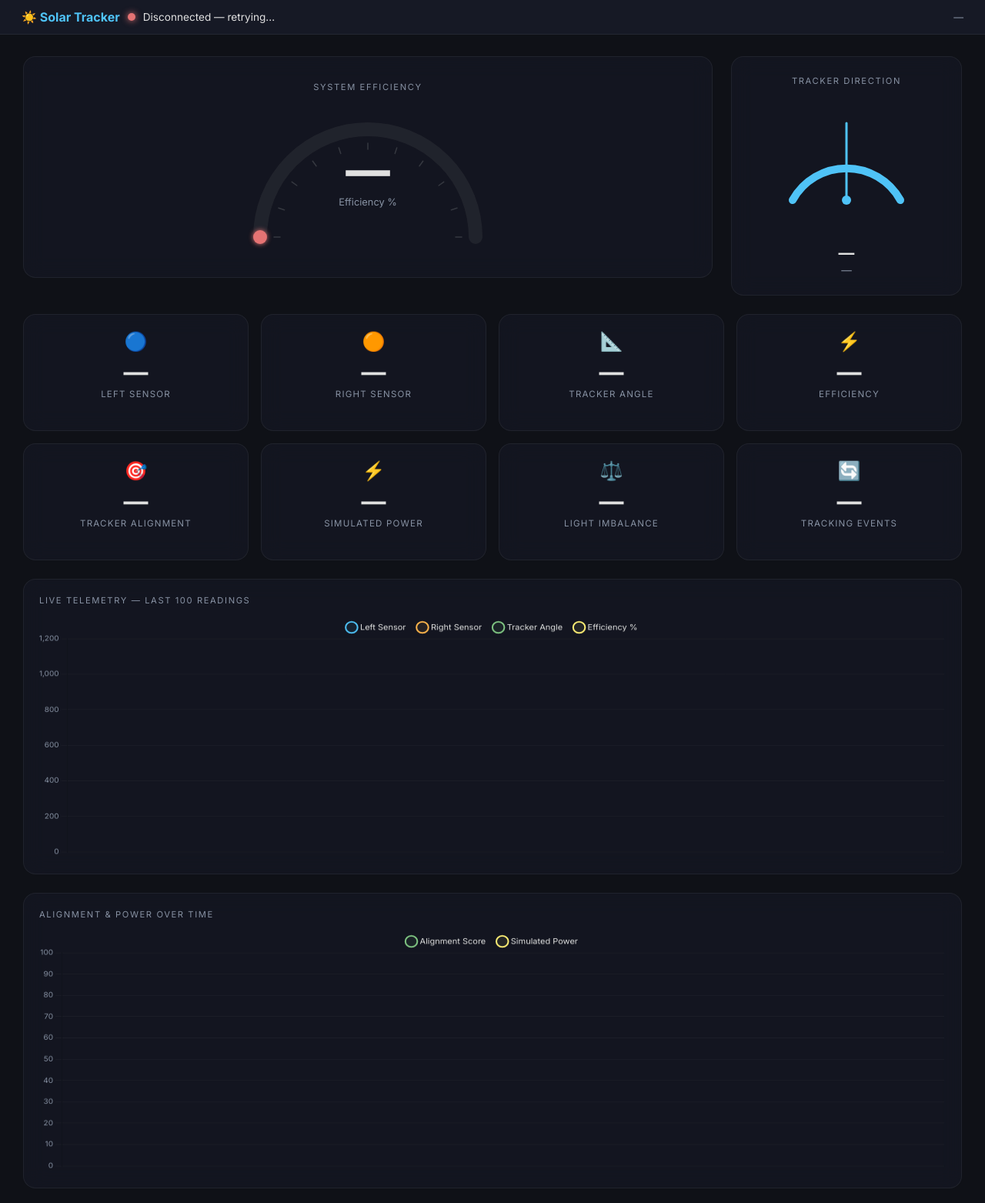
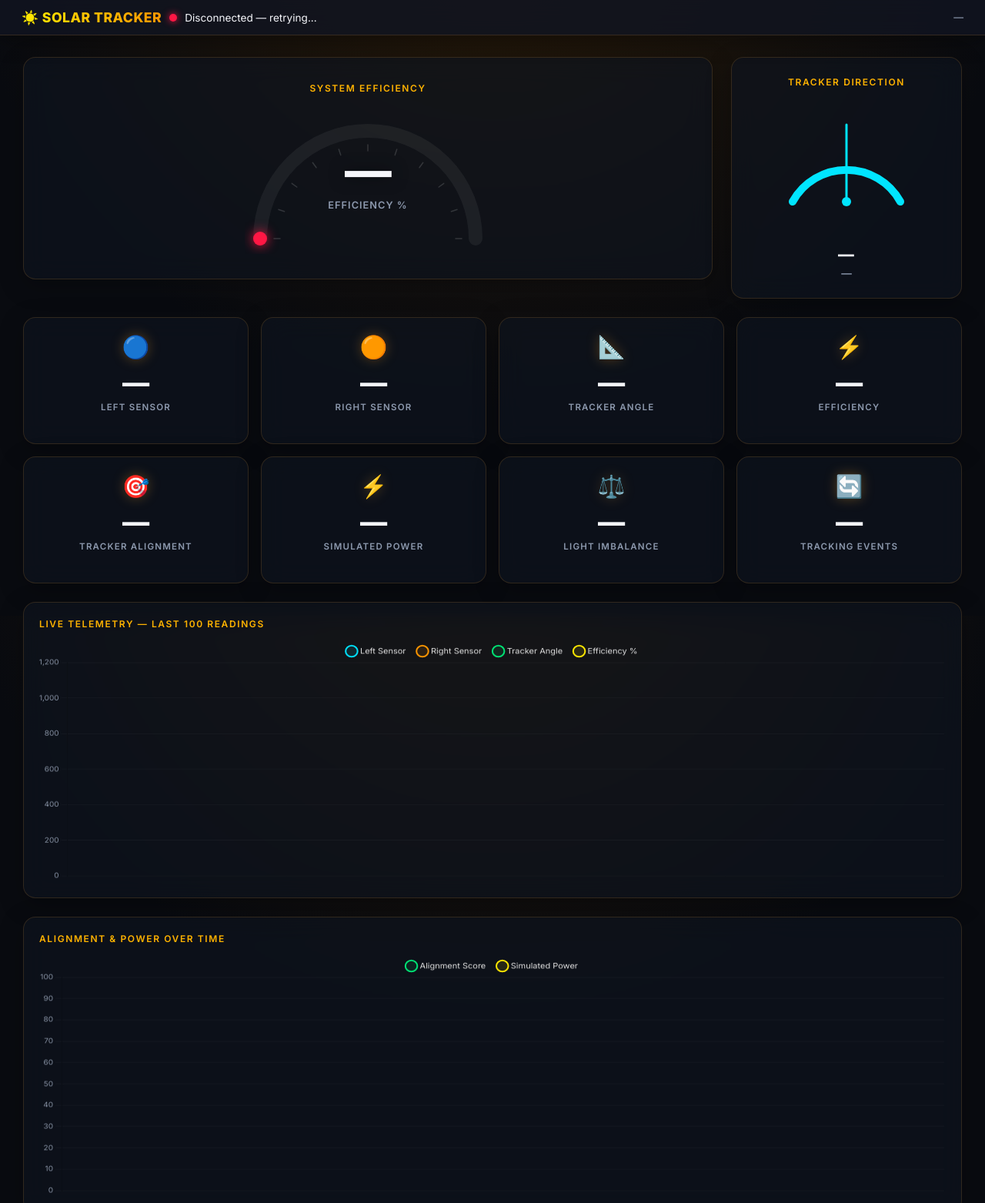
Before and after one commit to xxxASHxxx/solar-dashboard, a website: page public/index.html in a window 1280 px wide. Shown: the top 1563 px of the page at 77% size. Drawn offline with nearby package versions, Linux system fonts and the light colour scheme.

Commit message:
Upgrade frontend theme to a vibrant solar aesthetic with neon glows and deep space background

```diff
--- a/public/index.html
+++ b/public/index.html
@@ -13,23 +13,26 @@
     *, *::before, *::after { box-sizing: border-box; margin: 0; padding: 0; }
 
     :root {
-      --bg-primary:   #0f1117;
-      --bg-secondary: #161925;
-      --bg-card:      rgba(22, 25, 37, 0.65);
-      --border-card:  rgba(255,255,255,0.06);
-      --blue:    #4fc3f7;
-      --orange:  #ffb74d;
-      --green:   #81c784;
-      --yellow:  #fff176;
-      --red:     #e57373;
-      --text:    #e0e0e0;
-      --text-dim:#8892a4;
-      --radius:  16px;
+      --bg-primary:   #090b10;
+      --bg-secondary: #111520;
+      --bg-card:      rgba(15, 20, 31, 0.65);
+      --border-card:  rgba(255, 171, 64, 0.15);
+      --blue:         #00e5ff;
+      --orange:       #ff9800;
+      --green:        #00e676;
+      --yellow:       #ffea00;
+      --amber:        #ffb300;
+      --red:          #ff1744;
+      --text:         #f5f6fa;
+      --text-dim:     #8d99ae;
+      --radius:       16px;
+      --sun-glow:     rgba(255, 152, 0, 0.22);
     }
 
     body {
       font-family: 'Inter', sans-serif;
-      background: var(--bg-primary);
+      background: radial-gradient(circle at 50% -20%, #2a1b08 0%, var(--bg-primary) 60%, var(--bg-primary) 100%);
+      background-attachment: fixed;
       color: var(--text);
       min-height: 100vh;
       overflow-x: hidden;
@@ -41,13 +44,15 @@
       align-items: center;
       justify-content: space-between;
       padding: 12px 28px;
-      background: var(--bg-secondary);
+      background: rgba(17, 21, 32, 0.85);
       border-bottom: 1px solid var(--border-card);
+      box-shadow: 0 4px 30px rgba(0,0,0,0.4);
       font-size: 0.85rem;
       position: sticky;
       top: 0;
       z-index: 100;
       backdrop-filter: blur(12px);
+      -webkit-backdrop-filter: blur(12px);
     }
     .status-bar .status-left { display: flex; align-items: center; gap: 10px; }
     .status-bar .status-dot {
@@ -55,14 +60,23 @@
       display: inline-block;
       animation: pulse 2s infinite;
     }
-    .status-bar .status-dot.connected { background: var(--green); box-shadow: 0 0 8px var(--green); }
-    .status-bar .status-dot.disconnected { background: var(--red); box-shadow: 0 0 8px var(--red); animation: none; }
-    .status-bar .brand { font-weight: 700; font-size: 1rem; color: var(--blue); }
-    .status-bar .timestamp { color: var(--text-dim); font-size: 0.8rem; }
+    .status-bar .status-dot.connected { background: var(--green); box-shadow: 0 0 10px var(--green); }
+    .status-bar .status-dot.disconnected { background: var(--red); box-shadow: 0 0 10px var(--red); animation: none; }
+    .status-bar .brand {
+      font-weight: 800;
+      font-size: 1.1rem;
+      background: linear-gradient(90deg, #ffea00, #ff9800);
+      -webkit-background-clip: text;
+      background-clip: text;
+      -webkit-text-fill-color: transparent;
+      letter-spacing: 0.5px;
+      text-transform: uppercase;
+    }
+    .status-bar .timestamp { color: var(--text-dim); font-size: 0.8rem; font-weight: 500; }
 
     @keyframes pulse {
-      0%, 100% { opacity: 1; }
-      50% { opacity: 0.4; }
+      0%, 100% { opacity: 1; box-shadow: 0 0 12px var(--green); }
+      50% { opacity: 0.5; box-shadow: 0 0 2px var(--green); }
     }
 
     /* ========== LAYOUT ========== */
@@ -79,17 +93,23 @@
       background: var(--bg-card);
       border: 1px solid var(--border-card);
       border-radius: var(--radius);
-      backdrop-filter: blur(14px);
-      -webkit-backdrop-filter: blur(14px);
+      backdrop-filter: blur(16px);
+      -webkit-backdrop-filter: blur(16px);
       padding: 24px;
-      transition: box-shadow 0.3s;
+      transition: all 0.4s cubic-bezier(0.175, 0.885, 0.32, 1.275);
+      box-shadow: 0 8px 32px rgba(0,0,0,0.25);
     }
-    .card:hover { box-shadow: 0 0 30px rgba(79,195,247,0.06); }
+    .card:hover {
+      box-shadow: 0 12px 40px var(--sun-glow);
+      transform: translateY(-4px);
+      border-color: rgba(255, 171, 64, 0.4);
+    }
     .card-title {
-      font-size: 0.7rem;
+      font-size: 0.75rem;
+      font-weight: 600;
       text-transform: uppercase;
       letter-spacing: 1.6px;
-      color: var(--text-dim);
+      color: var(--amber);
       margin-bottom: 8px;
     }
 
@@ -119,14 +139,19 @@
       text-align: center;
     }
     .gauge-value .number {
-      font-size: 3.6rem;
+      font-size: 3.8rem;
       font-weight: 800;
       line-height: 1;
+      text-shadow: 0 0 20px rgba(0,0,0,0.5);
+      letter-spacing: -1px;
     }
     .gauge-value .label {
       font-size: 0.8rem;
+      font-weight: 600;
       color: var(--text-dim);
-      margin-top: 4px;
+      margin-top: 6px;
+      text-transform: uppercase;
+      letter-spacing: 1px;
     }
 
     /* Direction */
@@ -150,13 +175,16 @@
     }
     .direction-label {
       font-size: 1.3rem;
-      font-weight: 700;
+      font-weight: 800;
+      text-transform: uppercase;
+      letter-spacing: 1px;
       margin-top: 4px;
     }
     .direction-angle {
       color: var(--text-dim);
       font-size: 0.85rem;
-      margin-top: 2px;
+      font-weight: 600;
+      margin-top: 4px;
     }
 
     /* ========== STAT CARDS ========== */
@@ -170,31 +198,35 @@
       padding: 20px 16px;
     }
     .stat-card .stat-value {
-      font-size: 2rem;
-      font-weight: 700;
-      margin: 6px 0 2px;
+      font-size: 2.2rem;
+      font-weight: 800;
+      margin: 8px 0 4px;
       transition: color 0.3s;
+      text-shadow: 0 0 10px rgba(255,255,255,0.05);
     }
     .stat-card .stat-label {
       font-size: 0.72rem;
+      font-weight: 600;
       text-transform: uppercase;
       letter-spacing: 1.2px;
       color: var(--text-dim);
     }
     .stat-card .stat-icon {
-      font-size: 1.5rem;
+      font-size: 1.8rem;
+      filter: drop-shadow(0 0 8px rgba(255,167,38,0.3));
     }
     .badge {
       display: inline-block;
-      padding: 2px 10px;
+      padding: 4px 12px;
       border-radius: 20px;
       font-size: 0.7rem;
-      font-weight: 600;
-      margin-top: 6px;
+      font-weight: 700;
+      margin-top: 8px;
+      letter-spacing: 0.5px;
     }
-    .badge-green  { background: rgba(129,199,132,0.15); color: var(--green); }
-    .badge-yellow { background: rgba(255,241,118,0.15); color: var(--yellow); }
-    .badge-red    { background: rgba(229,115,115,0.15); color: var(--red); }
+    .badge-green  { background: rgba(0, 230, 118, 0.15); color: var(--green); border: 1px solid rgba(0, 230, 118, 0.4); box-shadow: 0 0 10px rgba(0, 230, 118, 0.2); }
+    .badge-yellow { background: rgba(255, 234, 0, 0.15); color: var(--yellow); border: 1px solid rgba(255, 234, 0, 0.4); box-shadow: 0 0 10px rgba(255, 234, 0, 0.2); }
+    .badge-red    { background: rgba(255, 23, 68, 0.15); color: var(--red); border: 1px solid rgba(255, 23, 68, 0.4); box-shadow: 0 0 10px rgba(255, 23, 68, 0.2); }
 
     /* ========== CHART ========== */
     .chart-card { padding: 20px; }
@@ -223,14 +255,16 @@
       text-align: center;
     }
     .session-stat .value {
-      font-size: 1.6rem;
-      font-weight: 700;
+      font-size: 1.8rem;
+      font-weight: 800;
       color: var(--text);
-      margin-bottom: 4px;
+      margin-bottom: 6px;
+      text-shadow: 0 0 15px rgba(255,255,255,0.1);
     }
     .session-stat .label {
       font-size: 0.75rem;
-      color: var(--text-dim);
+      font-weight: 600;
+      color: var(--amber);
       text-transform: uppercase;
       letter-spacing: 1px;
     }
@@ -417,9 +451,9 @@ function effColor(v) {
   return 'var(--red)';
 }
 function effColorHex(v) {
-  if (v >= 70) return '#81c784';
-  if (v >= 40) return '#fff176';
-  return '#e57373';
+  if (v >= 70) return '#00e676';
+  if (v >= 40) return '#ffea00';
+  return '#ff1744';
 }
 
 // ---------- Draw Gauge ----------
@@ -452,7 +486,7 @@ function drawGauge(pct) {
   gaugeCtx.strokeStyle = color;
   gaugeCtx.lineCap = 'round';
   gaugeCtx.shadowColor = color;
-  gaugeCtx.shadowBlur = pct > 60 ? 20 : 6;
+  gaugeCtx.shadowBlur = pct > 60 ? 30 : 15;
   gaugeCtx.stroke();
   gaugeCtx.shadowBlur = 0;
 
@@ -472,7 +506,7 @@ function drawGauge(pct) {
 
   // glow effect on card
   if (pct > 60) {
-    gaugeCard.style.boxShadow = `0 0 ${pct / 2}px ${color}33`;
+    gaugeCard.style.boxShadow = `0 0 ${pct / 1.5}px ${color}4d`;
   } else {
     gaugeCard.style.boxShadow = '';
   }
@@ -513,10 +547,10 @@ const chart = new Chart(document.getElementById('liveChart'), {
   data: {
     labels,
     datasets: [
-      { label: 'Left Sensor',  data: dataLeft,  borderColor: '#4fc3f7', backgroundColor: 'rgba(79,195,247,0.08)',  tension: 0.35, pointRadius: 0, borderWidth: 2, fill: true },
-      { label: 'Right Sensor', data: dataRight, borderColor: '#ffb74d', backgroundColor: 'rgba(255,183,77,0.08)',  tension: 0.35, pointRadius: 0, borderWidth: 2, fill: true },
-      { label: 'Tracker Angle',data: dataAngle, borderColor: '#81c784', backgroundColor: 'rgba(129,199,132,0.08)', tension: 0.35, pointRadius: 0, borderWidth: 2, fill: true },
-      { label: 'Efficiency %', data: dataEff,   borderColor: '#fff176', backgroundColor: 'rgba(255,241,118,0.08)', tension: 0.35, pointRadius: 0, borderWidth: 2, fill: true },
+      { label: 'Left Sensor',  data: dataLeft,  borderColor: '#00e5ff', backgroundColor: 'rgba(0, 229, 255, 0.1)',  tension: 0.4, pointRadius: 0, borderWidth: 2, fill: true },
+      { label: 'Right Sensor', data: dataRight, borderColor: '#ff9800', backgroundColor: 'rgba(255, 152, 0, 0.1)',  tension: 0.4, pointRadius: 0, borderWidth: 2, fill: true },
+      { label: 'Tracker Angle',data: dataAngle, borderColor: '#00e676', backgroundColor: 'rgba(0, 230, 118, 0.1)', tension: 0.4, pointRadius: 0, borderWidth: 2, fill: true },
+      { label: 'Efficiency %', data: dataEff,   borderColor: '#ffea00', backgroundColor: 'rgba(255, 234, 0, 0.1)', tension: 0.4, pointRadius: 0, borderWidth: 2, fill: true },
     ]
   },
   options: {
@@ -552,8 +586,8 @@ const alignPowerChart = new Chart(document.getElementById('alignPowerChart'), {
   data: {
     labels: labels2,
     datasets: [
-      { label: 'Alignment Score', data: dataAlign, borderColor: '#81c784', backgroundColor: 'rgba(129,199,132,0.08)', tension: 0.35, pointRadius: 0, borderWidth: 2, fill: true },
-      { label: 'Simulated Power', data: dataPower, borderColor: '#fff176', backgroundColor: 'rgba(255,241,118,0.08)', tension: 0.35, pointRadius: 0, borderWidth: 2, fill: true },
+      { label: 'Alignment Score', data: dataAlign, borderColor: '#00e676', backgroundColor: 'rgba(0, 230, 118, 0.1)', tension: 0.4, pointRadius: 0, borderWidth: 2, fill: true },
+      { label: 'Simulated Power', data: dataPower, borderColor: '#ffea00', backgroundColor: 'rgba(255, 234, 0, 0.1)', tension: 0.4, pointRadius: 0, borderWidth: 2, fill: true },
     ]
   },
   options: {
```
